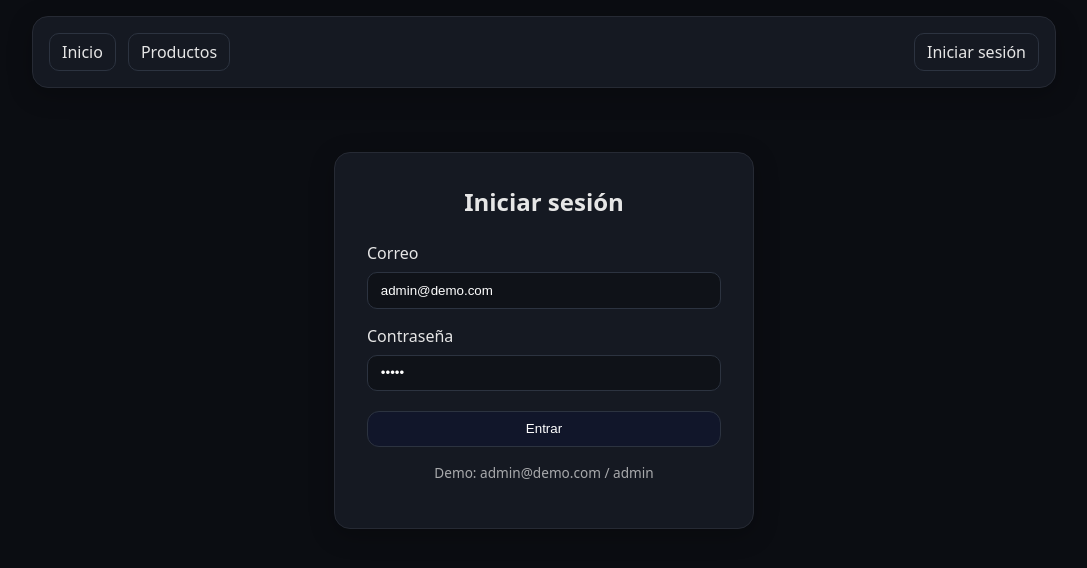
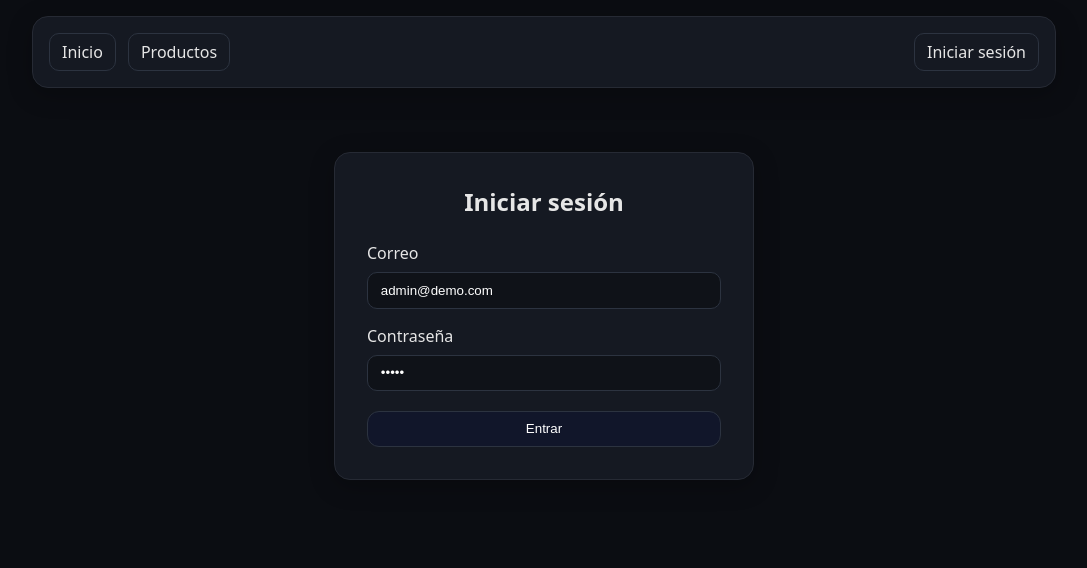
Before and after one commit to Josue1111Steven/proyectofinal, a React (Vite) app in the folder TFINAL_Frontend_React/: page /login in a window 1280 px wide. Shown: the top 568 px of the page, without its empty margins (96-1183 px from the left). Built offline with nearby package versions, Linux system fonts and the light colour scheme; no server answers.

Commit message:
commit cesar14

```diff
--- a/TFINAL_Frontend_React/src/pages/Login.jsx
+++ b/TFINAL_Frontend_React/src/pages/Login.jsx
@@ -128,14 +128,7 @@ export default function Login() {
             </p>
           )}
 
-          <p className="status" style={{
-            marginTop: 16,
-            textAlign: 'center',
-            fontSize: '0.85rem',
-            opacity: 0.7
-          }}>
-            Demo: admin@demo.com / admin
-          </p>
+
         </form>
       </div>
     </div>
```
